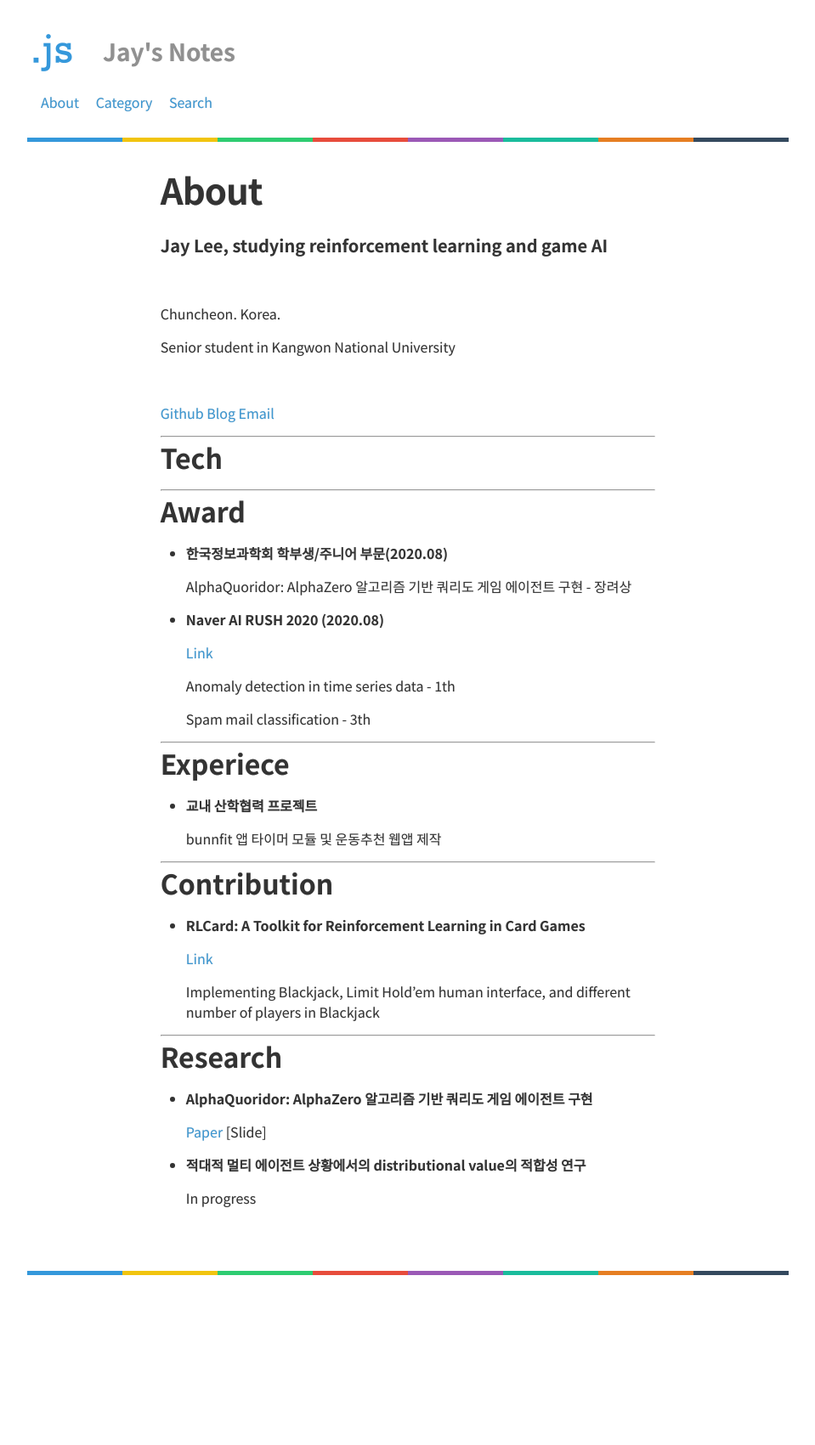
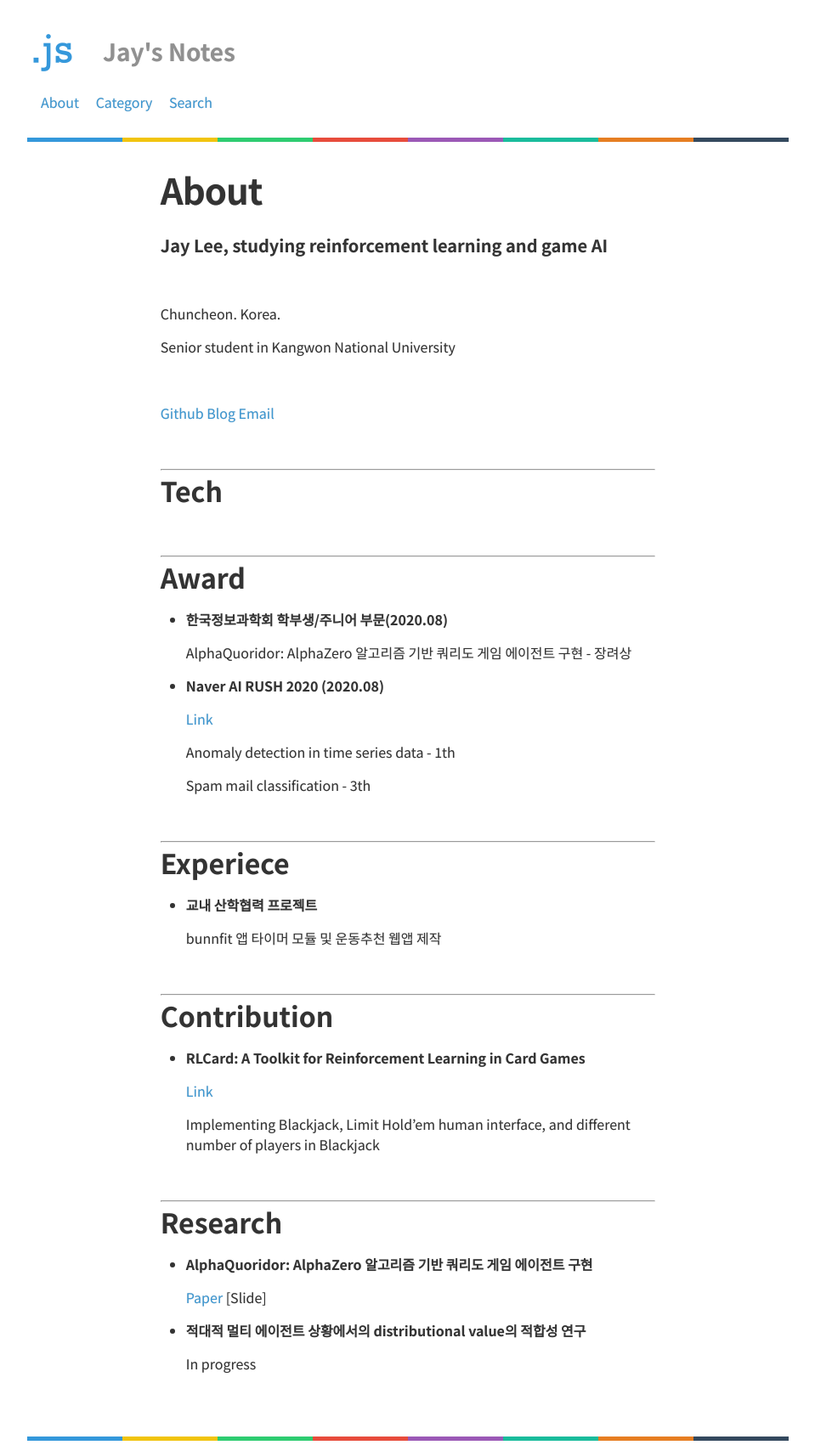
Before and after one commit to Clarit7/clarit7.github.io, a Jekyll site: the page built from about.md, in a window 1280 px wide. Shown: the whole page at 85% size, without its empty margins (160-1119 px from the left). Built offline with Jekyll 4.4.1, drawn with Linux system fonts in a browser that asks for light colours; some web fonts are replaced; before the commit the page ends 1506 px from its top, so only the background shows below that.

Commit message:
Update about.md

```diff
--- a/about.md
+++ b/about.md
@@ -17,9 +17,13 @@ Senior student in Kangwon National University
 
   [Github](https://github.com/Clarit7)   [Blog](https://clarit7.github.io)   [Email](mailto:intelleej@gmail.com)
 
+<br/>
+
 ***
 
 ## Tech
+
+<br/>
 
 ***
 
@@ -37,12 +41,17 @@ Senior student in Kangwon National University
 
   Spam mail classification - 3th
 
----
+<br/>
+
+***
+
 ## Experiece
 
 * **교내 산학협력 프로젝트**
 
   bunnfit 앱 타이머 모듈 및 운동추천 웹앱 제작
+
+<br/>
 
 ***
 
@@ -53,6 +62,8 @@ Senior student in Kangwon National University
   [Link](https://github.com/datamllab/rlcard)
 
   Implementing Blackjack, Limit Hold'em human interface, and different number of players in Blackjack
+
+<br/>
 
 ***
 
```
